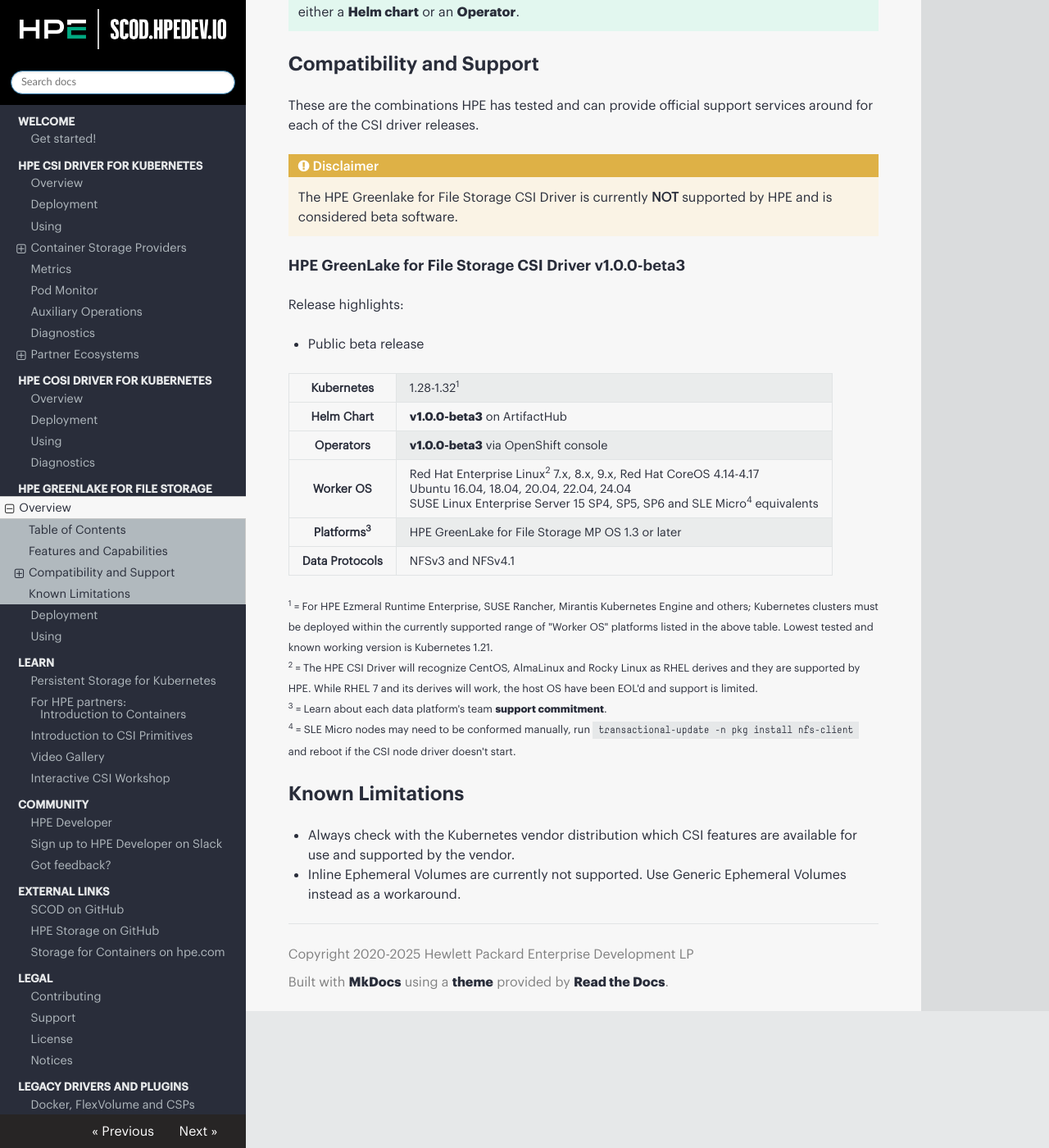
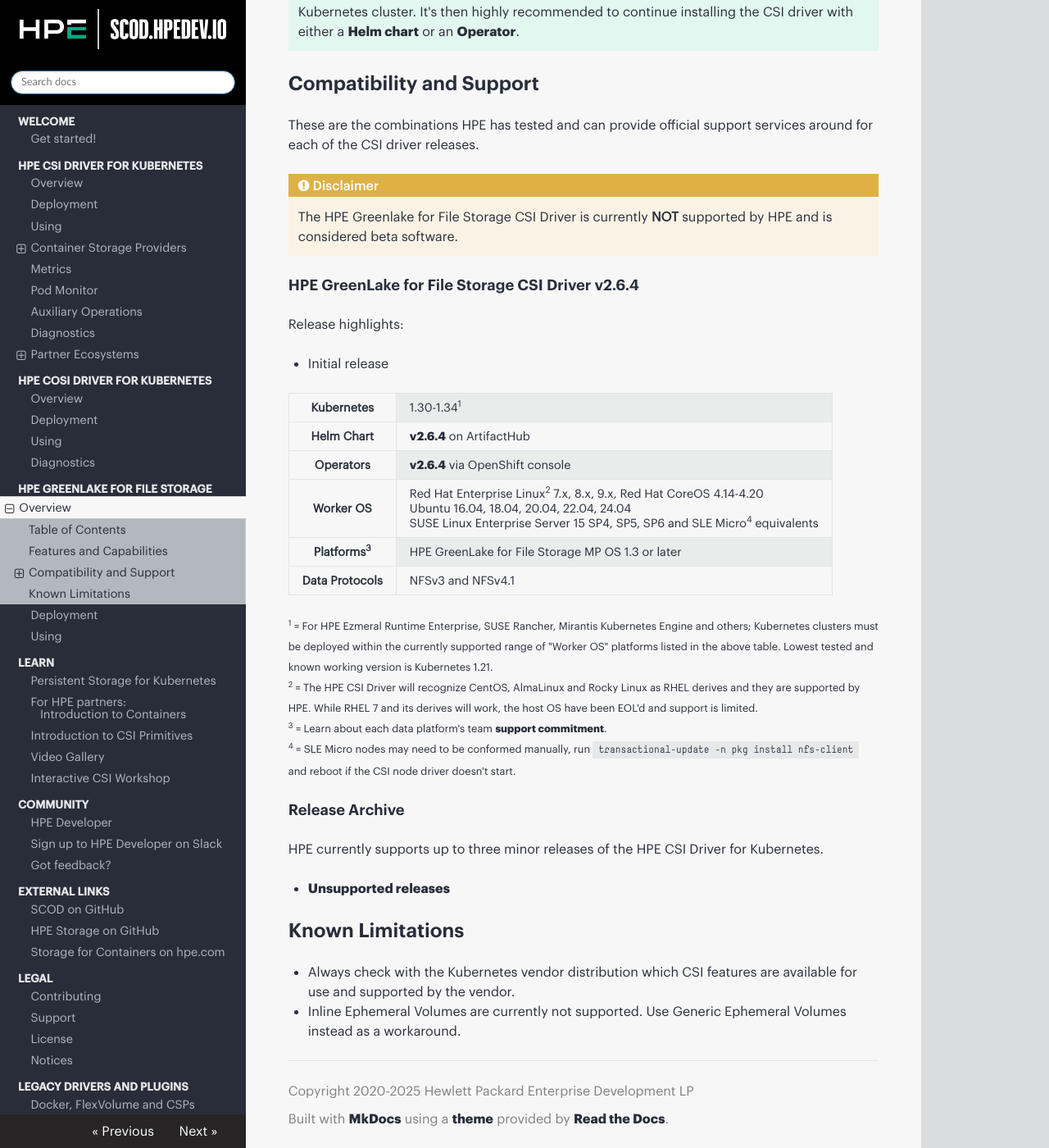
Before and after one commit to hpe-storage/scod, an MkDocs documentation site: the page built from docs/filex_csi_driver/index.md, in a window 1280 px wide and 1400 px high, scrolled down 937 px. Shown: the whole window at 82% size. Built offline with MkDocs 1.6.1, drawn with Linux system fonts in a browser that asks for light colours; nearby versions of some CDN libraries; some of the changed text lies outside the part shown.

Commit message:
Updates for GL4F 2.6.4
Signed-off-by: Michael Mattsson <michael.mattsson@gmail.com>

```diff
--- a/docs/filex_csi_driver/index.md
+++ b/docs/filex_csi_driver/index.md
@@ -29,31 +29,31 @@
     The HPE Greenlake for File Storage CSI Driver is currently **NOT** supported by HPE and is considered beta software.
 
 <a name="latest_release"></a>
-#### HPE GreenLake for File Storage CSI Driver v1.0.0-beta3
+#### HPE GreenLake for File Storage CSI Driver v2.6.4
 
 Release highlights:
 
-* Public beta release
+* Initial release
 
 <table>
   <tr>
     <th>Kubernetes</th>
-    <td>1.28-1.32<sup>1</sup></td>
+    <td>1.30-1.34<sup>1</sup></td>
   </tr>
   <tr>
     <th>Helm Chart</th>
-    <td><a href="https://artifacthub.io/packages/helm/hpe-storage/hpe-greenlake-file-csi-driver/1.0.0-beta3">v1.0.0-beta3</a> on ArtifactHub</td>
+    <td><a href="https://artifacthub.io/packages/helm/hpe-storage/hpe-greenlake-file-csi-driver/2.6.4">v2.6.4</a> on ArtifactHub</td>
   </tr>
   <tr>
     <th>Operators</th>
     <td>
-     <a href="https://catalog.redhat.com/software/container-stacks/detail/670e9898a6db4f1b3b89ff59">v1.0.0-beta3</a> via OpenShift console
+     <a href="https://catalog.redhat.com/software/container-stacks/detail/670e9898a6db4f1b3b89ff59">v2.6.4</a> via OpenShift console
     </td>
   </tr>
   <tr>
     <th>Worker&nbsp;OS</th>
     <td>
-      Red Hat Enterprise Linux<sup>2</sup> 7.x, 8.x, 9.x, Red Hat CoreOS 4.14-4.17<br />
+      Red Hat Enterprise Linux<sup>2</sup> 7.x, 8.x, 9.x, Red Hat CoreOS 4.14-4.20<br />
       Ubuntu 16.04, 18.04, 20.04, 22.04, 24.04<br />
       SUSE Linux Enterprise Server 15 SP4, SP5, SP6 and SLE Micro<sup>4</sup> equivalents
   </tr>
@@ -82,16 +82,12 @@
  <sup>4</sup> = SLE Micro nodes may need to be conformed manually, run `transactional-update -n pkg install nfs-client` and reboot if the CSI node driver doesn't start.<br/>
 </small>
 
-<!--
-
 #### Release Archive
 
 HPE currently supports up to three minor releases of the HPE CSI Driver for Kubernetes.
 
 * [Unsupported releases](archive.md)
 
--->
-
 ## Known Limitations
 
 * Always check with the Kubernetes vendor distribution which CSI features are available for use and supported by the vendor.
```
Also changed, not shown: docs/filex_csi_driver/archive.md (added, +52 -0 lines), docs/filex_csi_driver/deployment.md (+11 -5 lines), docs/filex_csi_driver/using.md (+10 -1 lines), docs/img/csi-driver-overview.png.
